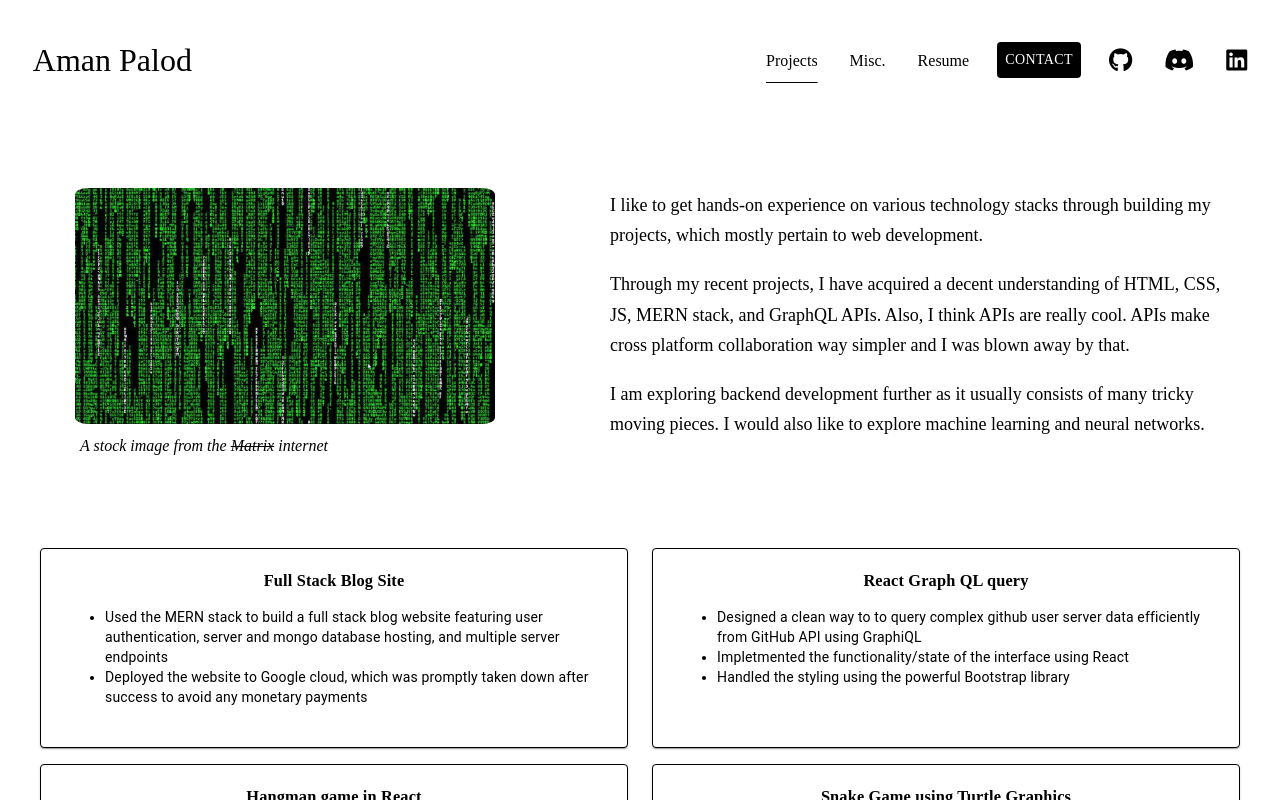
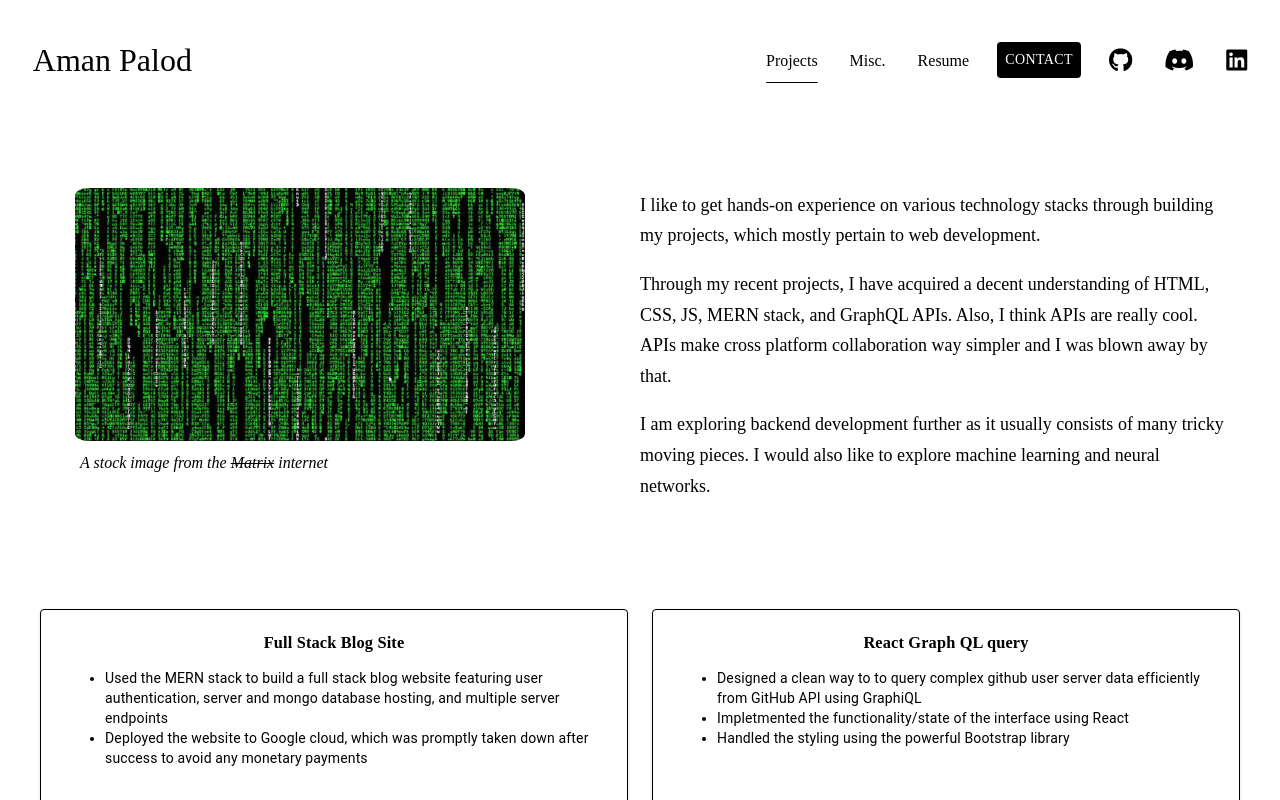
Before and after one commit to palodaman/personal-website, a React (Create React App) app: page /projects in a window 1280 px wide. Shown: the top 800 px of the page. Built offline with nearby package versions, Linux system fonts and the light colour scheme.

Commit message:
changed pic

```diff
--- a/src/styles.css
+++ b/src/styles.css
@@ -104,8 +104,8 @@ body{
     overflow: auto;
 }
 .my-img{
-    max-height:360px;
-    max-width: 420px;
+    max-height:390px;
+    max-width: 450px;
     border-radius: 3%;
     margin: 50px 25px 0px 25px ;
 }
```
